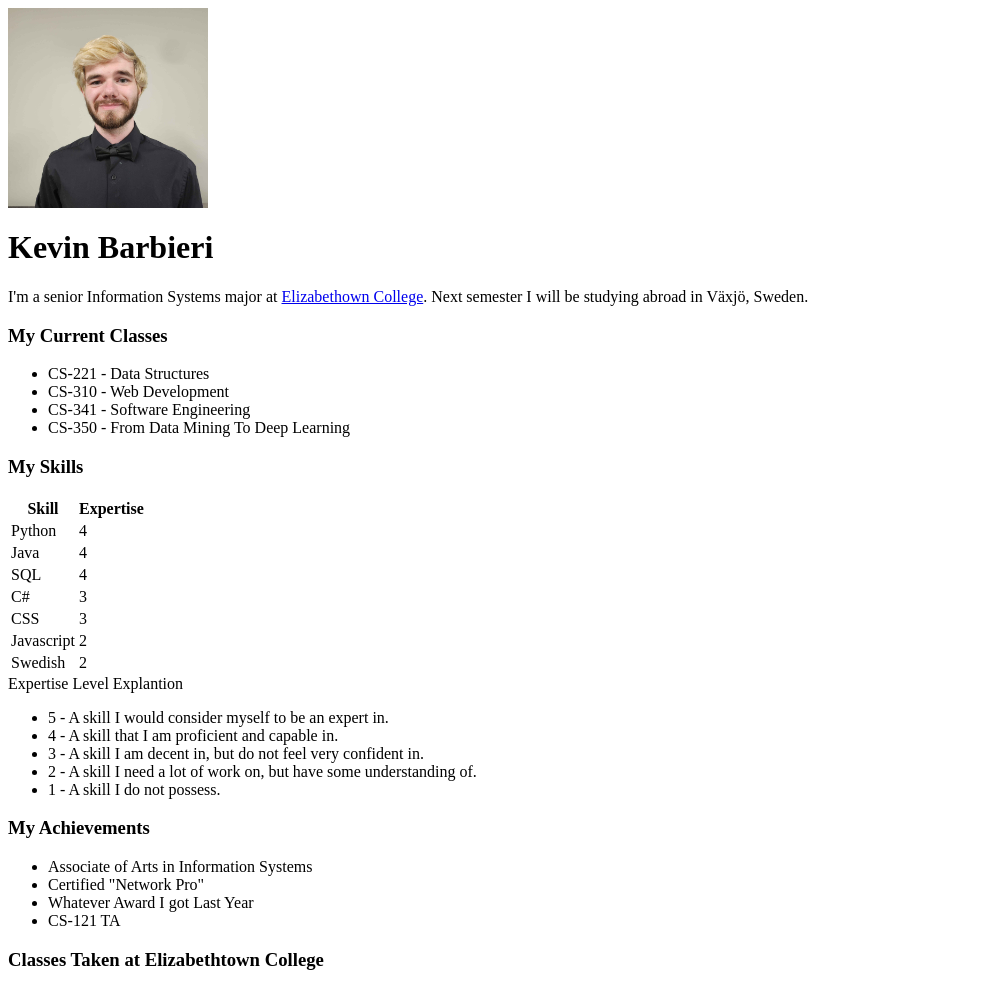
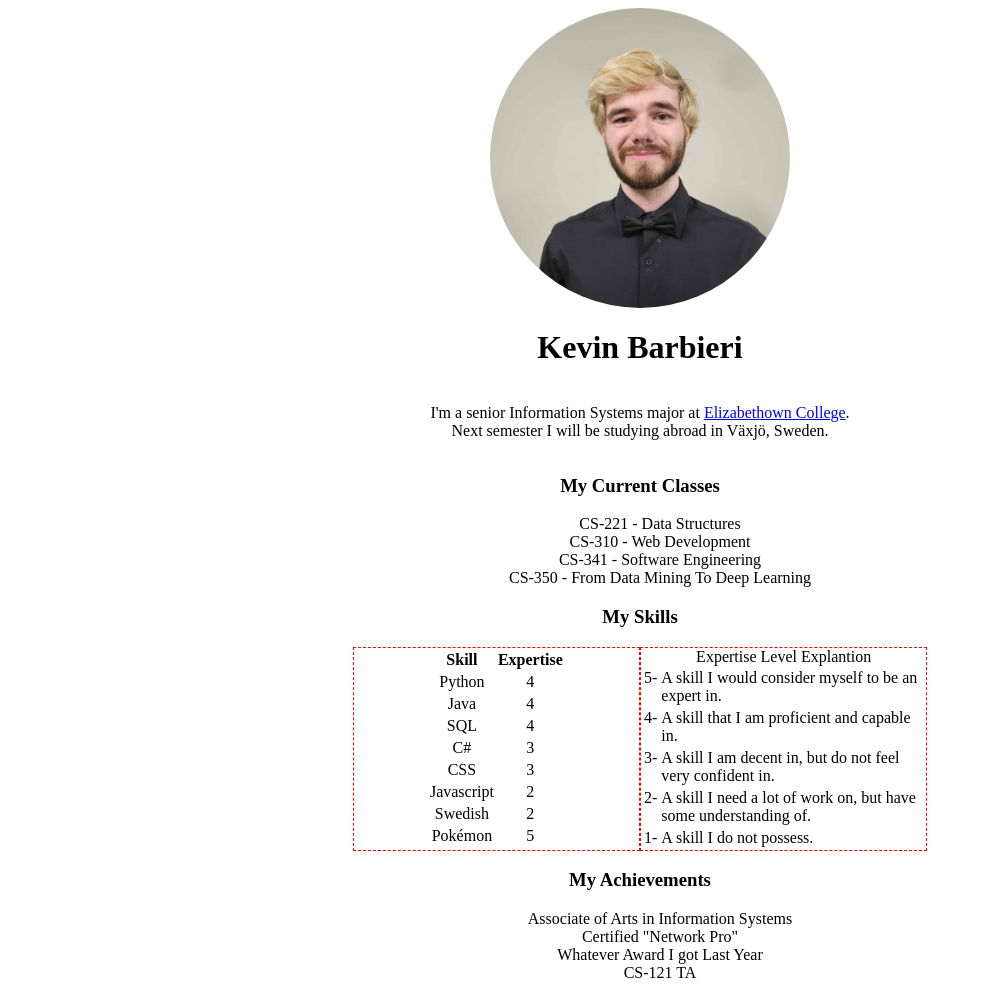
Before and after one commit to happythursdaykevin/happythursdaykevin.github.io, a plain HTML site: page index.html in a window 1280 px wide. Shown: the top 985 px of the page, without its empty margins (0-982 px from the left). Drawn offline with Linux system fonts and the light colour scheme.

Commit message:
aligned website and changed some things

```diff
--- a/index.html
+++ b/index.html
@@ -7,10 +7,10 @@
 </head>
 <body>
     <header>
-        <div>
+        <div id = "top">
             <img src = "/images/Portfolio.jpg" id="portfoliophoto">
             <h1>Kevin Barbieri</h1>
-            I'm a senior Information Systems major at <a href = 'www.etown.edu'>Elizabethown College</a>. Next semester I will be studying abroad in Växjö, Sweden.
+            <p>I'm a senior Information Systems major at <a href = 'www.etown.edu'> Elizabethown College</a>. <br>Next semester I will be studying abroad in Växjö, Sweden.</p>
         </div>
     </header>
     <main>
@@ -22,7 +22,8 @@
             <li>CS-350 - From Data Mining To Deep Learning</li>
         </ul>
         <h3 id = "skillname">My Skills</h3>
-        <article class = "skills">
+        <section id="skills">
+            <article class = "skillscol">
                 <table>
                     <tr>
                         <th>Skill</th>
@@ -56,18 +57,38 @@
                         <td>Swedish</td>
                         <td>2</td>
                     </tr>
+                    <tr>
+                        <td>Pokémon</td>
+                        <td>5</td>
+                    </tr>
                 </table>
             </article>
-        <aside class = "skills">
+            <aside class = "skillscol">
                 <span>Expertise Level Explantion</span>
-            <ul id = "skillslist">
-                <li>5 - A skill I would consider myself to be an expert in.</li>
-                <li>4 - A skill that I am proficient and capable in.</li>
-                <li>3 - A skill I am decent in, but do not feel very confident in.</li>
-                <li>2 - A skill I need a lot of work on, but have some understanding of.</li>
-                <li>1 - A skill I do not possess.</li>
-            </ul>
+                <table id = "skillslisttable">
+                    <tr>
+                        <td>5-</td>
+                        <td>A skill I would consider myself to be an expert in.</td>
+                    </tr>
+                    <tr>
+                        <td>4-</td>
+                        <td> A skill that I am proficient and capable in.</td>
+                    </tr>
+                    <tr>
+                        <td>3-</td>
+                        <td> A skill I am decent in, but do not feel very confident in.</td>
+                    </tr>
+                    <tr>
+                        <td>2-</td>
+                        <td> A skill I need a lot of work on, but have some understanding of.</td>
+                    </tr>
+                    <tr>
+                        <td>1-</td>
+                        <td> A skill I do not possess.</td>
+                    </tr>
+                </table>
             </aside>
+        </section>
         <h3 class = "awards">My Achievements</h3>
         <ul class = "awards">
             <li>Associate of Arts in Information Systems</li>
--- a/styles.css
+++ b/styles.css
@@ -1,3 +1,50 @@
 #portfoliophoto {
-    height: 200px;
+    height: 300px;
+    border-radius: 50%;
+    display:block;
 }
+#top {
+    flex-wrap: wrap;
+    display:flex;
+    justify-content: center;
+}
+#top p {
+    flex: 0 0 100%;
+}
+#top h1 {
+    flex: 0 0 100%;
+}
+body{
+    text-align: center;
+}
+li {
+    list-style-type: none;
+}
+table {
+    margin:auto;
+    text-align:center;
+}
+#skills {
+    display:inline-flex;
+}
+article.skillscol {
+    flex-basis: 50%;
+    border: 1px red dashed;
+}
+article.skillscol > tr{
+    padding:0px;
+}
+aside.skillscol {
+    flex-basis: 50%;
+    border: 1px red dashed;
+    padding-left: 0px;
+}
+#skillslisttable {
+    text-align: left;
+}
+#skillslisttable td {
+    vertical-align: top;
+}
+.pastclasses td:first-child {
+    text-align: left;
+}
```
Lines whose indentation alone changed are shown as unchanged.
